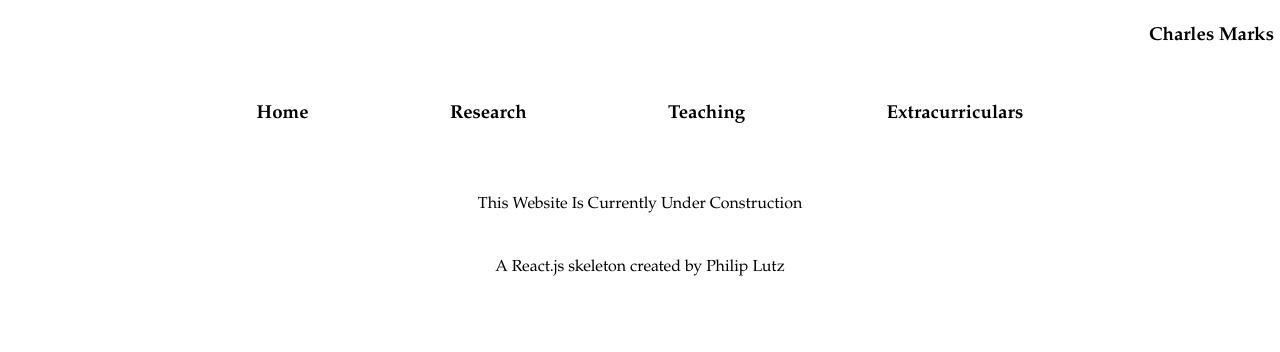
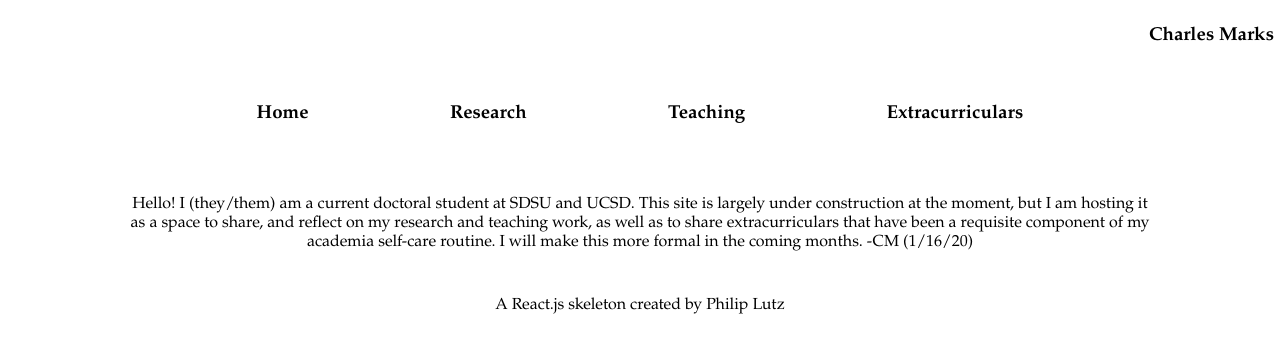
Before and after one commit to cmarkymark/portfolio-marks, a React (Create React App) app: page / in a window 1280 px wide. Shown: the top 352 px of the page. Built offline with nearby package versions, Linux system fonts and the light colour scheme.

Commit message:
Update Landing.js

```diff
--- a/src/components/landing/Landing.js
+++ b/src/components/landing/Landing.js
@@ -4,7 +4,9 @@ import './Landing.css';
 const Landing = ({landing}) => {
   return (
     <div id="landing">
-      This Website Is Currently Under Construction
+      Hello!  I (they/them) am a current doctoral student at SDSU and UCSD.  This site is largely under construction at the moment, but
+  I am hosting it as a space to share, and reflect on my research and teaching work, as well as to share extracurriculars that have been
+  a requisite component of my academia self-care routine.  I will make this more formal in the coming months. -CM (1/16/20)
     </div>
   );
 };
```
